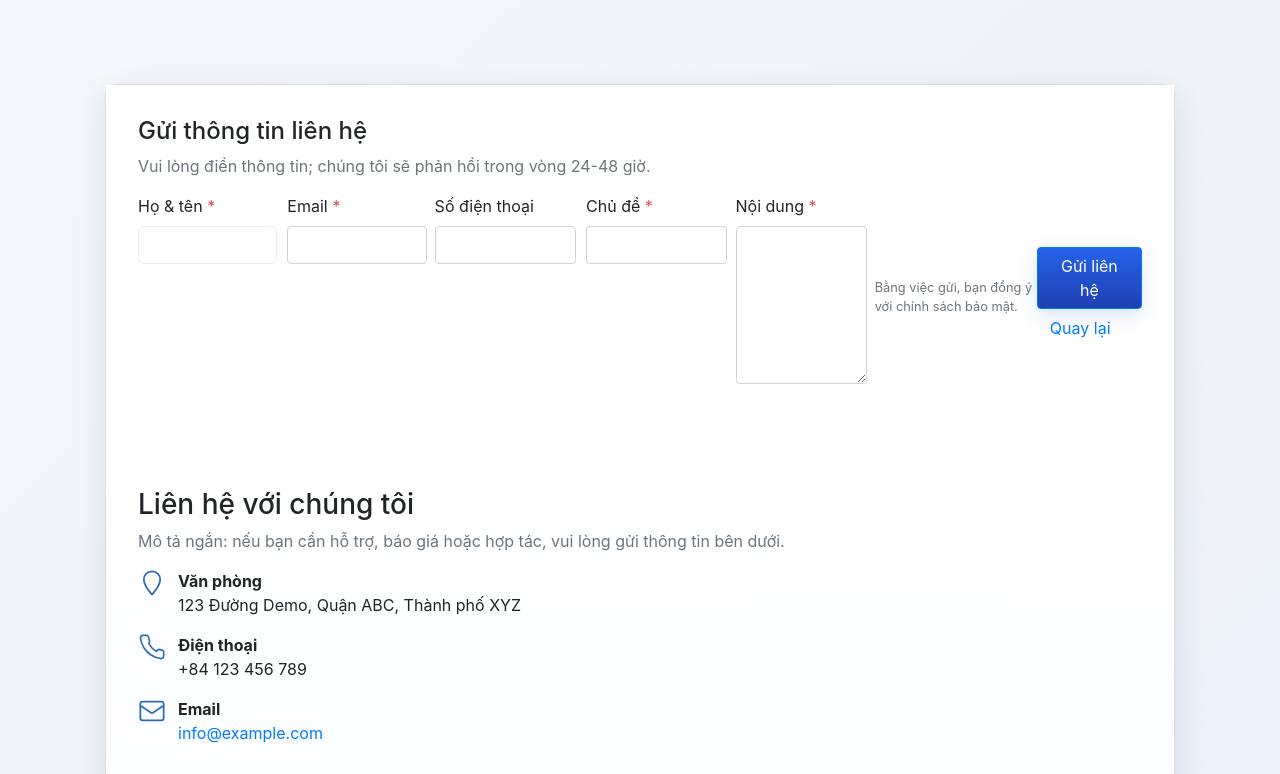
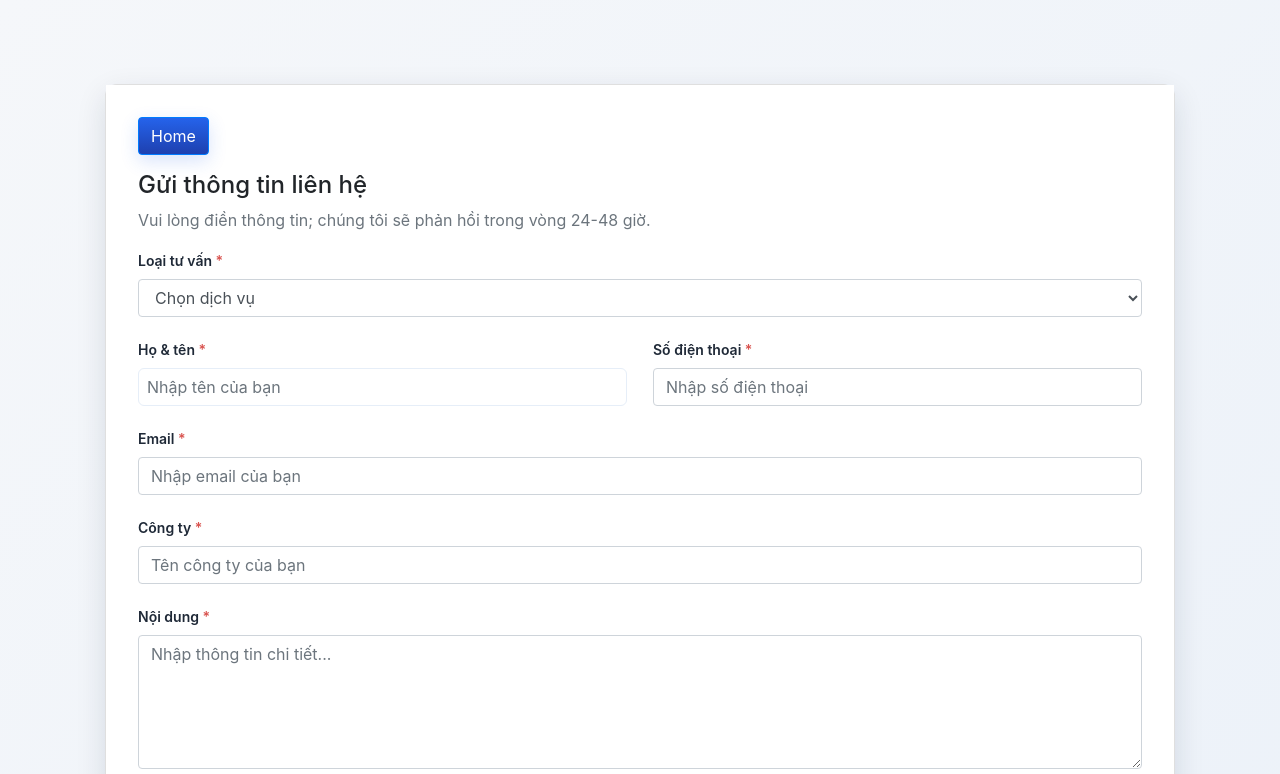
Before and after one commit to Dinh-Duc-Manh/Demo_Git, a PHP site: page /contact.php in a window 1280 px wide. Shown: the top 774 px of the page. Run offline with PHP 8.4, Linux system fonts and the light colour scheme; some libraries are stand-ins or nearby versions.

Commit message:
updeta form contact

```diff
--- a/assets/style.css
+++ b/assets/style.css
@@ -272,3 +272,92 @@ footer {
         text-align: left !important;
     }
 }
+
+.form-group {
+    margin-bottom: 1.5rem;
+    width: 100%;
+    display: block;
+}
+
+.form-row {
+    display: flex;
+    margin-left: -5px;
+    margin-right: -5px;
+    margin-bottom: 1.5rem;
+}
+
+.form-row .form-group {
+    flex: 1;
+    padding-left: 5px;
+    padding-right: 5px;
+    margin-bottom: 0;
+}
+
+.form-control,
+.custom-select {
+    border: 1px solid #e0e7ff;
+    border-radius: 8px;
+    padding: 10px 12px;
+    font-size: 14px;
+    transition: all 0.3s ease;
+    width: 100%;
+}
+
+.form-control:focus,
+.custom-select:focus {
+    border-color: #2563eb;
+    box-shadow: 0 0 0 3px rgba(37, 99, 235, 0.1);
+}
+
+.form-control::placeholder {
+    color: #cbd5e1;
+}
+
+label {
+    font-weight: 600;
+    font-size: 14px;
+    color: #1f2937;
+    margin-bottom: 0.5rem;
+    display: block;
+}
+
+.custom-checkbox .custom-control-label {
+    font-size: 14px;
+    color: #495057;
+    cursor: pointer;
+    padding-top: 0.25rem;
+}
+
+.custom-checkbox .custom-control-label a {
+    color: #2563eb;
+    text-decoration: none;
+}
+
+.custom-checkbox .custom-control-label a:hover {
+    text-decoration: underline;
+}
+
+.btn-gradient {
+    background: linear-gradient(135deg, #f4a261 0%, #e76f51 100%);
+    border: none;
+    color: white;
+    font-weight: 600;
+    padding: 12px 40px;
+    border-radius: 50px;
+    box-shadow: 0 6px 20px rgba(244, 162, 97, 0.3);
+    transition: all 0.3s ease;
+    display: inline-flex;
+    align-items: center;
+}
+
+.btn-gradient:hover {
+    background: linear-gradient(135deg, #e76f51 0%, #d64045 100%);
+    box-shadow: 0 8px 25px rgba(231, 111, 81, 0.4);
+    color: white;
+    text-decoration: none;
+    transform: translateY(-2px);
+}
+
+.btn-gradient:active {
+    transform: translateY(0);
+}
--- a/contact.php
+++ b/contact.php
@@ -3,10 +3,11 @@ session_start();
 
 $error = '';
 $success = '';
+$service = $_POST['service'] ?? '';
 $name = $_POST['name'] ?? '';
+$phone = $_POST['phone'] ?? '';
 $email = $_POST['email'] ?? '';
-$phone = $_POST['phone'] ?? '';
-$subject = $_POST['subject'] ?? '';
+$company = $_POST['company'] ?? '';
 $message = $_POST['message'] ?? '';
 $honeypot = $_POST['website'] ?? '';
 
@@ -15,33 +16,24 @@ if (empty($_SESSION['csrf_token'])) {
 }
 
 if ($_SERVER['REQUEST_METHOD'] === 'POST') {
-    // basic security checks
     if (!hash_equals($_SESSION['csrf_token'], $_POST['csrf_token'] ?? '')) {
         $error = 'Yêu cầu không hợp lệ.';
     } elseif ($honeypot !== '') {
-        // bot likely
         $error = 'Yêu cầu không hợp lệ.';
     } else {
         $name = trim($name);
         $email = trim($email);
         $phone = trim($phone);
-        $subject = trim($subject);
+        $company = trim($company);
         $message = trim($message);
 
-        if ($name === '' || $email === '' || $message === '' || $subject === '') {
+        if ($name === '' || $email === '' || $message === '' || $service === '' || $company === '') {
             $error = 'Vui lòng điền đầy đủ các trường bắt buộc (*)';
         } elseif (!filter_var($email, FILTER_VALIDATE_EMAIL)) {
             $error = 'Email không hợp lệ.';
         } else {
-            // demo: gửi mail hoặc lưu vào DB
-            // $to = 'you@domain.com';
-            // $headers = "From: {$name} <{$email}>\r\nReply-To: {$email}";
-            // mail($to, $subject, $message . "\n\nSĐT: $phone", $headers);
-
             $success = 'Cảm ơn bạn! Chúng tôi đã nhận được tin nhắn và sẽ liên hệ sớm.';
-            // reset form
-            $name = $email = $phone = $subject = $message = '';
-            // refresh CSRF
+            $name = $email = $phone = $company = $service = $message = '';
             $_SESSION['csrf_token'] = bin2hex(random_bytes(16));
         }
     }
@@ -67,15 +59,21 @@ if ($_SERVER['REQUEST_METHOD'] === 'POST') {
     .form-wrap{padding:2rem;background:#fff;flex:0 0 auto}
     .required{color:#d9534f}
     .social a{margin-right:.5rem;text-decoration:none}
+    form{display:block}
+    form .form-group{margin-bottom:1.25rem;display:block;width:100%}
+    form .form-row{display:flex;gap:1rem;margin-bottom:1.25rem}
+    form .form-row .form-group{flex:1;margin-bottom:0}
+    form .form-control{width:100%}
     </style>
 </head>
 <body>
 <div class="container contact-wrap">
     <div class="card card-contact">
         <div class="row no-gutters">
-            <!-- form trên cùng (full width), bỏ col-lg- -->
+            <!-- form trên cùng (full width) -->
             <div class="form-wrap w-100 mb-4">
-                <h4>Gửi thông tin liên hệ</h4>
+                <a class="btn btn-primary" href="index.php" role="button">Home</a>
+                <h4 class="mt-3">Gửi thông tin liên hệ</h4>
                 <p class="text-muted">Vui lòng điền thông tin; chúng tôi sẽ phản hồi trong vòng 24-48 giờ.</p>
 
                 <?php if ($error): ?>
@@ -88,49 +86,79 @@ if ($_SERVER['REQUEST_METHOD'] === 'POST') {
 
                 <form method="post" action="<?= htmlspecialchars($_SERVER['PHP_SELF'], ENT_QUOTES, 'UTF-8') ?>">
                     <input type="hidden" name="csrf_token" value="<?= htmlspecialchars($_SESSION['csrf_token'], ENT_QUOTES, 'UTF-8') ?>">
-                    <input type="hidden" name="website" value=""> <!-- honeypot -->
+                    <input type="hidden" name="website" value="">
 
+                    <!-- Loại tư vấn -->
+                    <div class="form-group">
+                        <label for="service">Loại tư vấn <span class="required">*</span></label>
+                        <select id="service" name="service" class="form-control" required>
+                            <option value="">Chọn dịch vụ</option>
+                            <option value="web" <?= $service === 'web' ? 'selected' : '' ?>>Phát triển web</option>
+                            <option value="mobile" <?= $service === 'mobile' ? 'selected' : '' ?>>Phát triển di động</option>
+                            <option value="salesforce" <?= $service === 'salesforce' ? 'selected' : '' ?>>Phát triển Salesforce</option>
+                            <option value="offshore" <?= $service === 'offshore' ? 'selected' : '' ?>>Phát triển Offshore</option>
+                            <option value="testing" <?= $service === 'testing' ? 'selected' : '' ?>>QC & Kiểm thử</option>
+                            <option value="consulting" <?= $service === 'consulting' ? 'selected' : '' ?>>Tư vấn CNTT</option>
+                        </select>
+                    </div>
+
+                    <!-- Họ & tên + Số điện thoại -->
                     <div class="form-row">
-                        <div class="form-group col-md-6">
+                        <div class="form-group">
                             <label for="name">Họ & tên <span class="required">*</span></label>
-                            <input id="name" name="name" class="form-control" required value="<?= htmlspecialchars($name, ENT_QUOTES, 'UTF-8') ?>">
+                            <input id="name" name="name" class="form-control" placeholder="Nhập tên của bạn" required value="<?= htmlspecialchars($name, ENT_QUOTES, 'UTF-8') ?>">
                         </div>
-                        <div class="form-group col-md-6">
-                            <label for="email">Email <span class="required">*</span></label>
-                            <input id="email" name="email" type="email" class="form-control" required value="<?= htmlspecialchars($email, ENT_QUOTES, 'UTF-8') ?>">
+                        <div class="form-group">
+                            <label for="phone">Số điện thoại <span class="required">*</span></label>
+                            <input id="phone" name="phone" class="form-control" placeholder="Nhập số điện thoại" required value="<?= htmlspecialchars($phone, ENT_QUOTES, 'UTF-8') ?>">
                         </div>
                     </div>
 
-                    <div class="form-row">
-                        <div class="form-group col-md-6">
-                            <label for="phone">Số điện thoại</label>
-                            <input id="phone" name="phone" class="form-control" value="<?= htmlspecialchars($phone, ENT_QUOTES, 'UTF-8') ?>">
-                        </div>
-                        <div class="form-group col-md-6">
-                            <label for="subject">Chủ đề <span class="required">*</span></label>
-                            <input id="subject" name="subject" class="form-control" required value="<?= htmlspecialchars($subject, ENT_QUOTES, 'UTF-8') ?>">
+                    <!-- Email -->
+                    <div class="form-group">
+                        <label for="email">Email <span class="required">*</span></label>
+                        <input id="email" name="email" type="email" class="form-control" placeholder="Nhập email của bạn" required value="<?= htmlspecialchars($email, ENT_QUOTES, 'UTF-8') ?>">
+                    </div>
+
+                    <!-- Công ty -->
+                    <div class="form-group">
+                        <label for="company">Công ty <span class="required">*</span></label>
+                        <input id="company" name="company" class="form-control" placeholder="Tên công ty của bạn" required value="<?= htmlspecialchars($company, ENT_QUOTES, 'UTF-8') ?>">
+                    </div>
+
+                    <!-- Nội dung -->
+                    <div class="form-group">
+                        <label for="message">Nội dung <span class="required">*</span></label>
+                        <textarea id="message" name="message" rows="5" class="form-control" placeholder="Nhập thông tin chi tiết..." required><?= htmlspecialchars($message, ENT_QUOTES, 'UTF-8') ?></textarea>
+                    </div>
+
+                    <!-- Checkbox -->
+                    <div class="form-group">
+                        <div class="custom-control custom-checkbox">
+                            <input type="checkbox" class="custom-control-input" id="privacy" name="privacy" required>
+                            <label class="custom-control-label" for="privacy">
+                                Tôi đồng ý với <a href="#" class="text-primary">chính sách bảo mật</a>
+                            </label>
                         </div>
                     </div>
 
+                    <!-- Button -->
                     <div class="form-group">
-                        <label for="message">Nội dung <span class="required">*</span></label>
-                        <textarea id="message" name="message" rows="6" class="form-control" required><?= htmlspecialchars($message, ENT_QUOTES, 'UTF-8') ?></textarea>
-                    </div>
-
-                    <div class="d-flex justify-content-between align-items-center">
-                        <div class="text-muted small">Bằng việc gửi, bạn đồng ý với chính sách bảo mật.</div>
-                        <div>
-                            <button type="submit" class="btn btn-primary">Gửi liên hệ</button>
-                            <a class="btn btn-link" href="index.php">Quay lại</a>
-                        </div>
+                        <button type="submit" class="btn btn-lg btn-gradient">
+                            Xác nhận thông tin
+                            <svg width="20" height="20" viewBox="0 0 24 24" fill="none" stroke="currentColor" stroke-width="2" style="margin-left:0.5rem;vertical-align:middle">
+                                <polyline points="13 17 20 10 13 3"></polyline>
+                                <polyline points="20 10 0 10"></polyline>
+                            </svg>
+                        </button>
                     </div>
                 </form>
             </div>
 
-            <!-- thông tin liên hệ bên dưới (full width), bỏ col-lg- -->
+            <!-- Thông tin liên hệ -->
             <div class="info w-100">
                 <h3>Liên hệ với chúng tôi</h3>
-                <p class="text-muted">Mô tả ngắn: nếu bạn cần hỗ trợ, báo giá hoặc hợp tác, vui lòng gửi thông tin bên dưới.</p>
+                <p class="text-muted">Nếu bạn cần hỗ trợ, báo giá hoặc hợp tác, vui lòng liên hệ trực tiếp.</p>
 
                 <div class="meta-item">
                     <svg viewBox="0 0 24 24" fill="none" aria-hidden="true"><path d="M12 2a7 7 0 017 7c0 5-7 13-7 13S5 14 5 9a7 7 0 017-7z" stroke="#2b6cb0" stroke-width="1.5" stroke-linecap="round" stroke-linejoin="round"/></svg>
@@ -156,8 +184,7 @@ if ($_SERVER['REQUEST_METHOD'] === 'POST') {
                     </div>
                 </div>
 
-                <div class="map mt-3 mb-2">
-                    <!-- public map embed, thay địa chỉ nếu cần -->
+                <div class="map">
                     <iframe src="https://www.google.com/maps?q=Hanoi+Vietnam&output=embed" width="100%" height="100%" frameborder="0" style="border:0;" allowfullscreen="" aria-hidden="false" tabindex="0"></iframe>
                 </div>
 
@@ -177,7 +204,6 @@ if ($_SERVER['REQUEST_METHOD'] === 'POST') {
     </div>
 </div>
 
-
 <?php include 'footer.php'; ?>
 
 <script src="https://code.jquery.com/jquery-3.3.1.slim.min.js" crossorigin="anonymous"></script>
```
